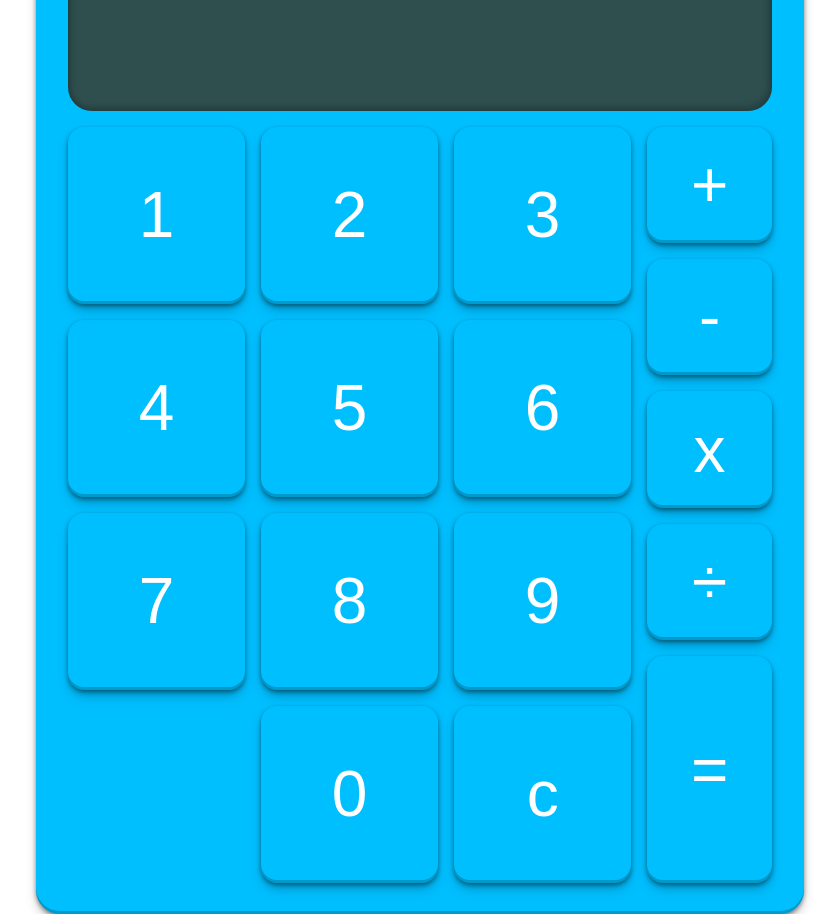
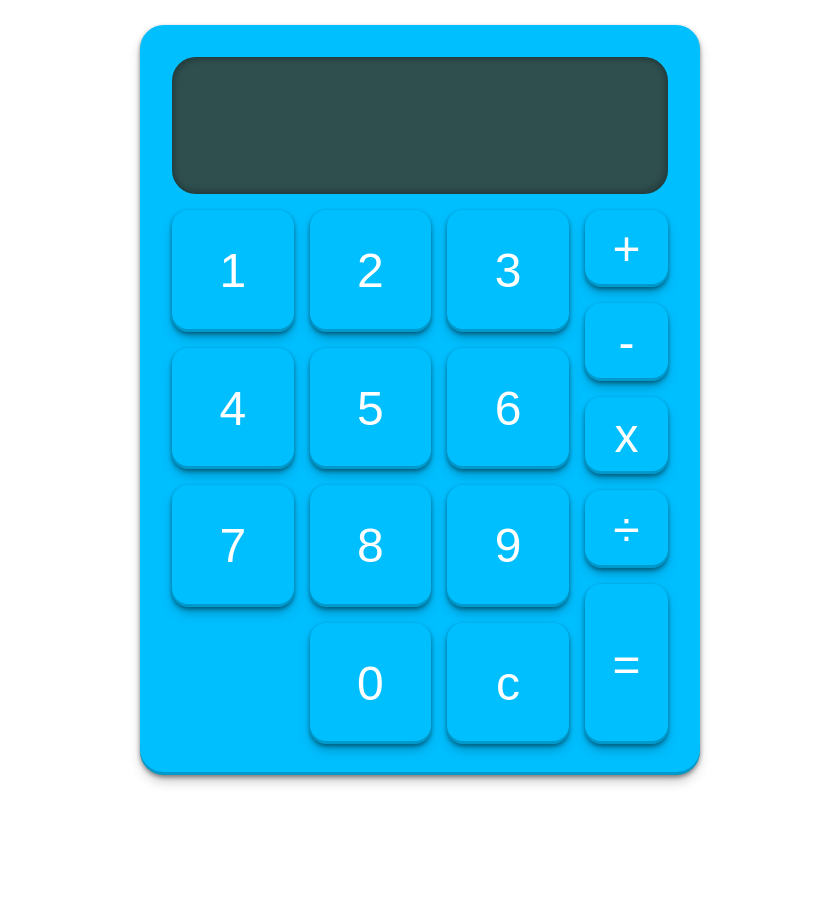
Before and after one commit to lyncredulous/odin-calculator, a plain HTML site: page index.html in a window 1280 px wide. Shown: the whole page, without its empty margins (220-1059 px from the left). After the commit the page ends 800 px from the top, so only its background shows below. Drawn offline with Linux system fonts and the light colour scheme.

Commit message:
Update CSS for better screen compatibility

```diff
--- a/styles.css
+++ b/styles.css
@@ -17,7 +17,7 @@ Imports
   display: flex;
   justify-content: center;
   align-items: center;
-  height: 100vh;
+  min-height: 100vh;
   width: 100vw;
   max-height: 100%;
   max-width: 100%;
@@ -28,6 +28,7 @@ Imports
   grid-template-rows: [screen] 20% [numpad] 1fr;
   grid-gap: 1rem;
   aspect-ratio: 3/4;
+  max-width: 35rem;
   width: 60vw;
   background-color: deepskyblue;
   padding: 2rem;
@@ -81,7 +82,7 @@ Imports
     border-radius: 1rem;
     font-family: Arial, "Helvetica Neue", Helvetica, sans-serif;
     color: white;
-    font-size: 5vw;
+    font-size: clamp(1rem, 5vw, 3rem);
     user-select:none;
 }
 
```
